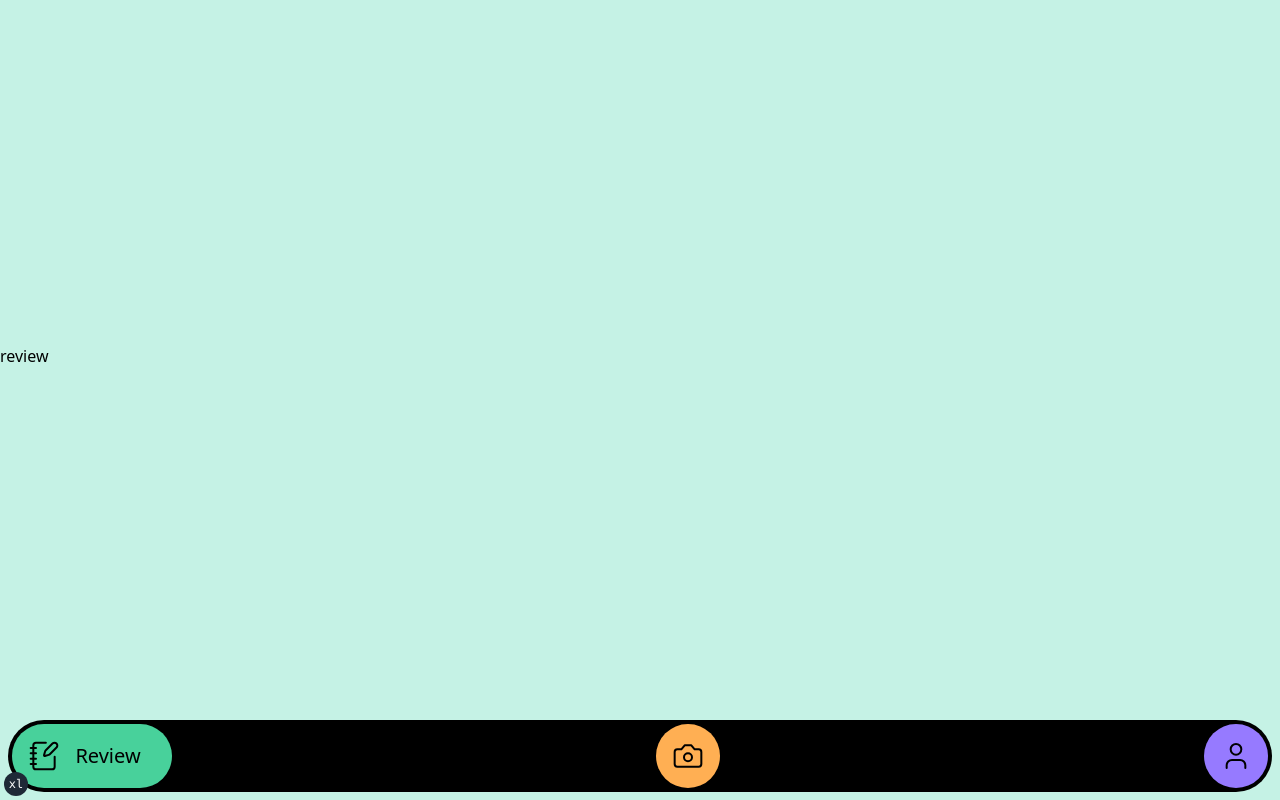
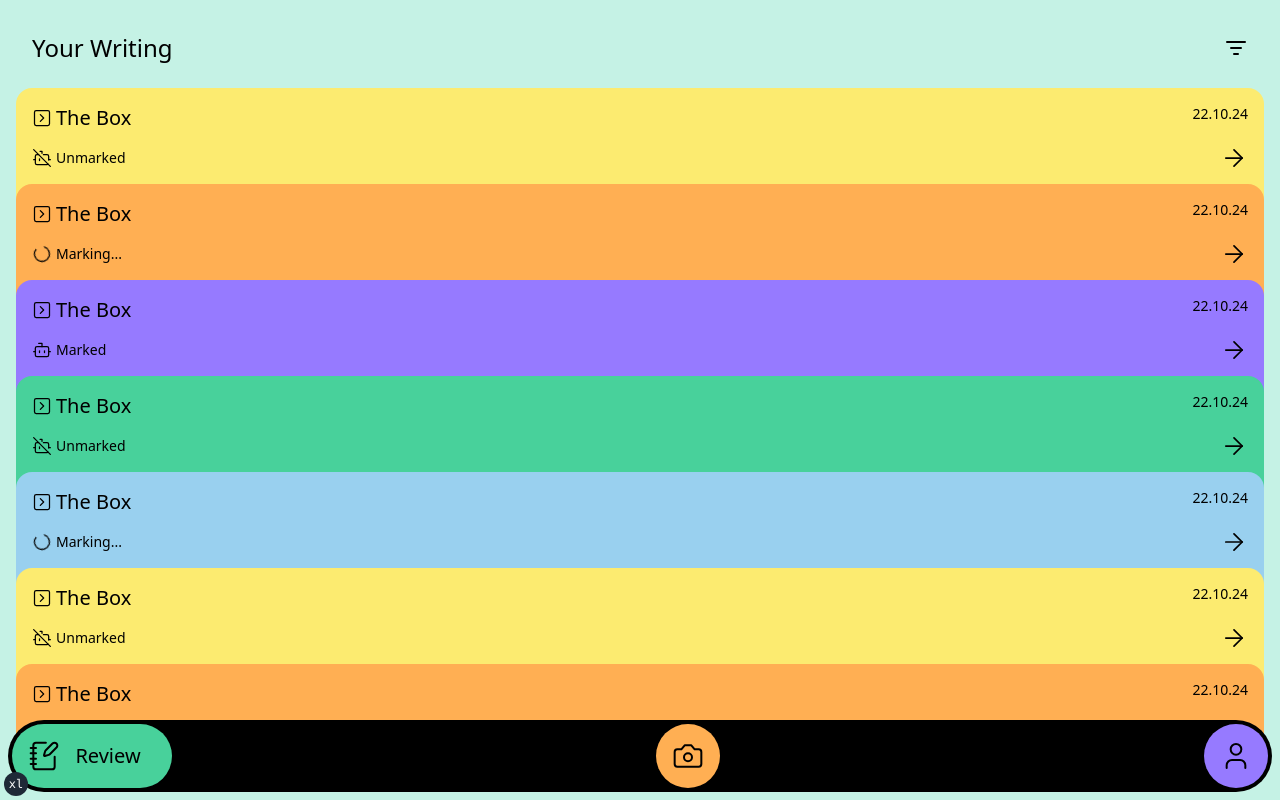
Before and after one commit to j-vanrav/markmywriting-next, a Next.js app: page / in a window 1280 px wide. Both pictures are taken after a click on the button "Review". Built offline with nearby package versions, Linux system fonts and the light colour scheme.

Commit message:
review page

```diff
--- a/app/layout.tsx
+++ b/app/layout.tsx
@@ -32,10 +32,10 @@ export default function RootLayout({
   children: React.ReactNode;
 }>) {
   return (
-    <html lang="en" className="no-scrollbar">
+    <html lang="en" className="no-scrollbar overflow-x-hidden w-screen">
       <body
         className={cn(
-          "min-h-svh bg-background font-sans antialiased",
+          "min-h-svh bg-background font-sans antialiased overflow-x-hidden w-screen",
           fontSans.variable
         )}
       >
--- a/app/page.tsx
+++ b/app/page.tsx
@@ -2,7 +2,18 @@
 
 import Button from "@/components/neobrutalist/button";
 import { cn } from "@/lib/utils";
-import { Camera, Feather, NotebookPen, User } from "lucide-react";
+import {
+  ArrowRight,
+  Bot,
+  BotOff,
+  Camera,
+  Feather,
+  ListFilter,
+  LoaderCircle,
+  NotebookPen,
+  SquareChevronRight,
+  User,
+} from "lucide-react";
 import { useState } from "react";
 
 type PageName = "review" | "compose" | "profile";
@@ -68,7 +79,7 @@ function Nav({
   setSelectedPage: (name: PageName) => void;
 }) {
   return (
-    <nav className="w-full mt-auto p-2 flex flex-row justify-center">
+    <nav className="absolute bottom-0 w-full p-2 flex flex-row justify-center">
       <div className="rounded-full bg-black p-1 gap-1 flex flex-row text-black w-full justify-between">
         <NavButton
           selectedPage={selectedPage}
@@ -90,9 +101,282 @@ function Nav({
   );
 }
 
+type CardColour = "yellow" | "orange" | "purple" | "green" | "blue";
+type MarkingStatus = "marked" | "marking" | "unmarked";
+interface ReviewOpts {
+  marked: MarkingStatus;
+  fromCamera?: boolean;
+  wordCount: number;
+  creationDate: Date;
+  prompt: string;
+  id: string;
+}
+function ReviewCard({
+  colour,
+  className,
+  opts,
+  trigger,
+  selected,
+}: {
+  colour: CardColour;
+  className?: string;
+  opts: ReviewOpts;
+  trigger: (id: string) => void;
+  selected: boolean;
+}) {
+  const [pressed, setPressed] = useState(false);
+  return (
+    <button
+      className={cn(
+        "translate-x-0 transition-all w-full",
+        pressed && "scale-90 translate-x-6",
+        selected && "translate-x-96",
+        className
+      )}
+      onPointerDown={() => setPressed(true)}
+      onPointerUp={() => setPressed(false)}
+      onPointerLeave={() => setPressed(false)}
+      onTouchStart={() => setPressed(true)}
+      onTouchCancel={() => setPressed(false)}
+      onTouchMove={() => setPressed(false)}
+      onClick={() => trigger(opts.id)}
+    >
+      <div
+        className={cn(
+          "w-full h-4 rounded-t-2xl -translate-y-4 absolute left-0 right-0",
+          colour === "yellow" && "bg-nbyellow",
+          colour === "orange" && "bg-nborange",
+          colour === "purple" && "bg-nbpurple",
+          colour === "green" && "bg-nbgreen",
+          colour === "blue" && "bg-nbblue"
+        )}
+      />
+      <div
+        className={cn(
+          "w-full bg-nbyellow h-24 flex flex-col items-start gap-3 pb-4 px-4",
+          colour === "yellow" && "bg-nbyellow",
+          colour === "orange" && "bg-nborange",
+          colour === "purple" && "bg-nbpurple",
+          colour === "green" && "bg-nbgreen",
+          colour === "blue" && "bg-nbblue"
+        )}
+      >
+        <div className="flex flex-row justify-between w-full">
+          <div className="flex flex-row items-center gap-1 text-xl">
+            <SquareChevronRight
+              absoluteStrokeWidth
+              strokeWidth={1.5}
+              className="size-5"
+            />{" "}
+            The Box
+          </div>
+
+          <span className="text-sm">22.10.24</span>
+        </div>
+        <div className="flex flex-row justify-between w-full items-center gap-1 text-sm">
+          {opts.marked === "marked" && (
+            <div className="flex flex-row items-center gap-1">
+              <Bot absoluteStrokeWidth strokeWidth={1.5} className="size-5" />
+              Marked
+            </div>
+          )}
+          {opts.marked === "unmarked" && (
+            <div className="flex flex-row items-center gap-1">
+              <BotOff
+                absoluteStrokeWidth
+                strokeWidth={1.5}
+                className="size-5"
+              />
+              Unmarked
+            </div>
+          )}
+          {opts.marked === "marking" && (
+            <div className="flex flex-row items-center gap-1">
+              <LoaderCircle
+                absoluteStrokeWidth
+                strokeWidth={1.5}
+                className="size-5 animate-spin"
+              />
+              Marking...
+            </div>
+          )}
+          <ArrowRight
+            absoluteStrokeWidth
+            strokeWidth={1.5}
+            className="size-7"
+          />
+        </div>
+        {/* <span className="justify-self-end">200 words</span>
+        <div />
+        <div className="justify-self-end flex flex-row items-center gap-1 h-5">
+          {opts.fromCamera && (
+            <>
+              <Camera
+                absoluteStrokeWidth
+                strokeWidth={1.5}
+                className="size-5"
+              />
+              From camera
+            </>
+          )}
+        </div> */}
+      </div>
+      <div
+        className={cn(
+          "w-full h-4 rounded-b-2xl absolute left-0 right-0",
+          colour === "yellow" && "bg-nbyellow",
+          colour === "orange" && "bg-nborange",
+          colour === "purple" && "bg-nbpurple",
+          colour === "green" && "bg-nbgreen",
+          colour === "blue" && "bg-nbblue"
+        )}
+      />
+    </button>
+  );
+}
+
 function ReviewPage() {
+  const [selectedCard, setSelectedCard] = useState("0");
   return (
-    <div className="flex flex-col justify-center w-full h-full">review</div>
+    <div className="w-screen h-full p-4 pb-14 overflow-y-scroll overflow-x-hidden">
+      <div className="flex flex-row justify-between items-center p-4">
+        <h1 className="text-2xl">Your Writing</h1>
+        <ListFilter />
+      </div>
+
+      <div className="relative flex-col justify-center py-6 text-lg">
+        <ReviewCard
+          colour="yellow"
+          opts={{
+            marked: "unmarked",
+            wordCount: 200,
+            creationDate: new Date(),
+            prompt: "The Box",
+            fromCamera: true,
+            id: "1",
+          }}
+          trigger={setSelectedCard}
+          selected={selectedCard === "1"}
+        />
+        <ReviewCard
+          colour="orange"
+          opts={{
+            marked: "marking",
+            wordCount: 300,
+            creationDate: new Date(),
+            prompt: "The Box",
+            fromCamera: false,
+            id: "2",
+          }}
+          trigger={setSelectedCard}
+          selected={selectedCard === "2"}
+        />
+        <ReviewCard
+          colour="purple"
+          opts={{
+            marked: "marked",
+            wordCount: 450,
+            creationDate: new Date(),
+            prompt: "The Box",
+            fromCamera: false,
+            id: "3",
+          }}
+          trigger={setSelectedCard}
+          selected={selectedCard === "3"}
+        />
+        <ReviewCard
+          colour="green"
+          opts={{
+            marked: "unmarked",
+            wordCount: 100,
+            creationDate: new Date(),
+            prompt: "The Box",
+            fromCamera: true,
+            id: "4",
+          }}
+          trigger={setSelectedCard}
+          selected={selectedCard === "4"}
+        />
+        <ReviewCard
+          colour="blue"
+          opts={{
+            marked: "marking",
+            wordCount: 600,
+            creationDate: new Date(),
+            prompt: "The Box",
+            fromCamera: true,
+            id: "5",
+          }}
+          trigger={setSelectedCard}
+          selected={selectedCard === "5"}
+        />
+        <ReviewCard
+          colour="yellow"
+          opts={{
+            marked: "unmarked",
+            wordCount: 200,
+            creationDate: new Date(),
+            prompt: "The Box",
+            fromCamera: true,
+            id: "6",
+          }}
+          trigger={setSelectedCard}
+          selected={selectedCard === "6"}
+        />
+        <ReviewCard
+          colour="orange"
+          opts={{
+            marked: "marking",
+            wordCount: 300,
+            creationDate: new Date(),
+            prompt: "The Box",
+            fromCamera: false,
+            id: "7",
+          }}
+          trigger={setSelectedCard}
+          selected={selectedCard === "7"}
+        />
+        <ReviewCard
+          colour="purple"
+          opts={{
+            marked: "marked",
+            wordCount: 450,
+            creationDate: new Date(),
+            prompt: "The Box",
+            fromCamera: false,
+            id: "8",
+          }}
+          trigger={setSelectedCard}
+          selected={selectedCard === "8"}
+        />
+        <ReviewCard
+          colour="green"
+          opts={{
+            marked: "unmarked",
+            wordCount: 100,
+            creationDate: new Date(),
+            prompt: "The Box",
+            fromCamera: true,
+            id: "9",
+          }}
+          trigger={setSelectedCard}
+          selected={selectedCard === "9"}
+        />
+        <ReviewCard
+          colour="blue"
+          opts={{
+            marked: "marking",
+            wordCount: 600,
+            creationDate: new Date(),
+            prompt: "The Box",
+            fromCamera: true,
+            id: "10",
+          }}
+          trigger={setSelectedCard}
+          selected={selectedCard === "10"}
+        />
+      </div>
+    </div>
   );
 }
 
@@ -134,11 +418,11 @@ export default function Main() {
   const [selectedPage, setSelectedPage] = useState("compose" as PageName);
 
   return (
-    <main className="flex flex-col w-screen h-svh bg-nbbgblue text-black">
+    <main className="flex flex-col w-screen h-svh bg-nbbgblue text-black overflow-hidden">
       {selectedPage === "review" && <ReviewPage />}
       {selectedPage === "compose" && <ComposePage />}
       {selectedPage === "profile" && <ProfilePage />}
-
+      <div className="h-9" />
       <Nav selectedPage={selectedPage} setSelectedPage={setSelectedPage} />
     </main>
   );
```
